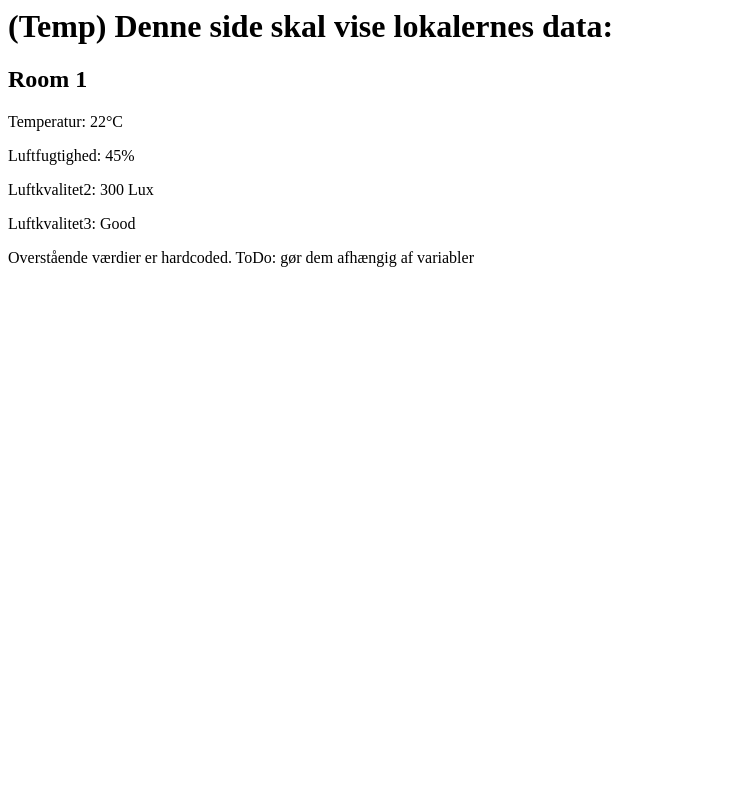
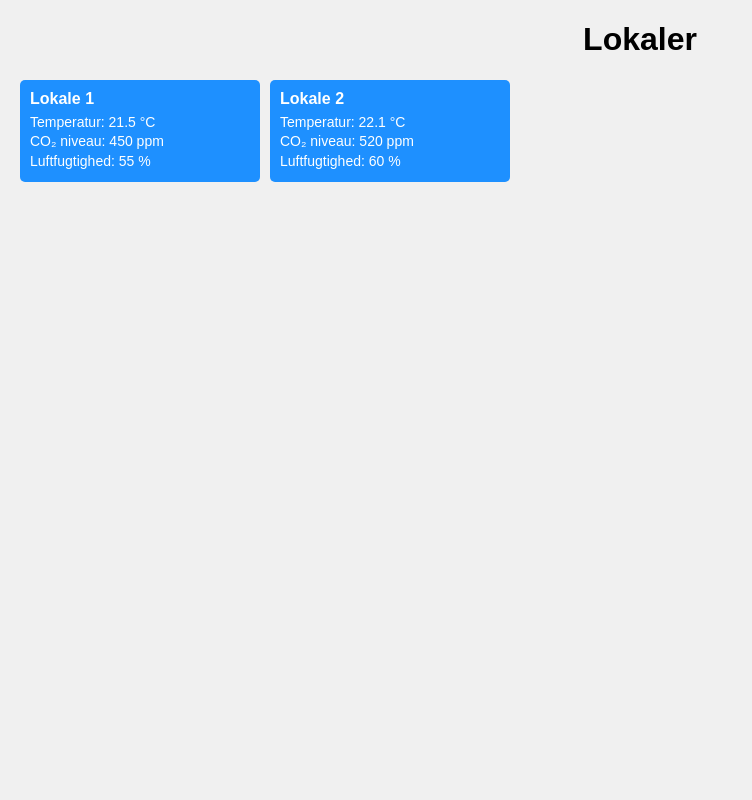
Before and after one commit to hojgfd/DATA-API-projekt, a Flask app: page /lokaler in a window 1280 px wide. Shown: the whole page, without its empty margins (0-752 px from the left). Run offline with Flask 3, Linux system fonts and the light colour scheme; data that the repository does not hold is empty.

Commit message:
Update lokaler.html

```diff
--- a/templates/lokaler.html
+++ b/templates/lokaler.html
@@ -1,13 +1,81 @@
+<!doctype html>
+<html lang="da">
+<head>
+  <meta charset="utf-8">
+  <meta name="viewport" content="width=device-width,initial-scale=1">
+  <title>Lokale oversigt</title>
+  <style>
+    body {
+      font-family: Arial, sans-serif;
+      margin: 20px;
+      background: #f0f0f0;
+    }
+    h1 {
+      text-align: center;
+    }
+    main {
+      display: grid;
+      grid-template-columns: repeat(auto-fill, minmax(200px, 1fr));
+      gap: 10px;
+      margin-top: 20px;
+    }
+    .card {
+      background: #1E90FF; /* blue hex */
+      color: white;
+      padding: 10px;
+      border-radius: 5px;
+      cursor: pointer;
+      text-decoration: none; /* removes underline if using <a> */
+      display: block;
+    }
+    .title {
+      font-weight: bold;
+      margin-bottom: 5px;
+    }
+    .meta {
+      font-size: 14px;
+      line-height: 1.4em;
+    }
+    .card:hover {
+      opacity: 0.9;
+    }
+  </style>
+</head>
+<body>
+  <h1>Lokaler</h1>
+  <main id="grid"></main>
 
-<h1>(Temp) Denne side skal vise lokalernes data:</h1>
+  <script>
+    // Her definerer du dine bokse med data:
+    const boxes = [
+      {room:1, temperatur:21.5, co2:450, luftfugtighed:55},
+      {room:2, temperatur:22.1, co2:520, luftfugtighed:60},
+      // Tilføj flere bokse her
+    ];
 
-<div class="room-box">
-    <h2>Room 1</h2>
-    <p>Temperatur: <span id="room1-temp">22</span>°C</p>
-    <p>Luftfugtighed: <span id="room1-humidity">45</span>%</p>
-    <p>Luftkvalitet2: <span id="room1-light">300</span> Lux</p>
-    <p>Luftkvalitet3: <span id="room1-air">Good</span></p>
-</div>
+    const grid = document.getElementById('grid');
 
+    function makeCard(data) {
+      // Linket:
+      const url = `https://ramsen.pythonanywhere.com/${data.room}`;
 
-Overstående værdier er hardcoded. ToDo: gør dem afhængig af variabler
+      // Vi bruger <a> som wrapper:
+      const card = document.createElement('a');
+      card.className = 'card';
+      card.href = url;
+
+      card.innerHTML = `
+        <div class="title">Lokale ${data.room}</div>
+        <div class="meta">
+          Temperatur: ${data.temperatur} °C<br>
+          CO₂ niveau: ${data.co2} ppm<br>
+          Luftfugtighed: ${data.luftfugtighed} %
+        </div>
+      `;
+      return card;
+    }
+
+    boxes.forEach(boxData => grid.appendChild(makeCard(boxData)));
+  </script>
+</body>
+</html>
```
